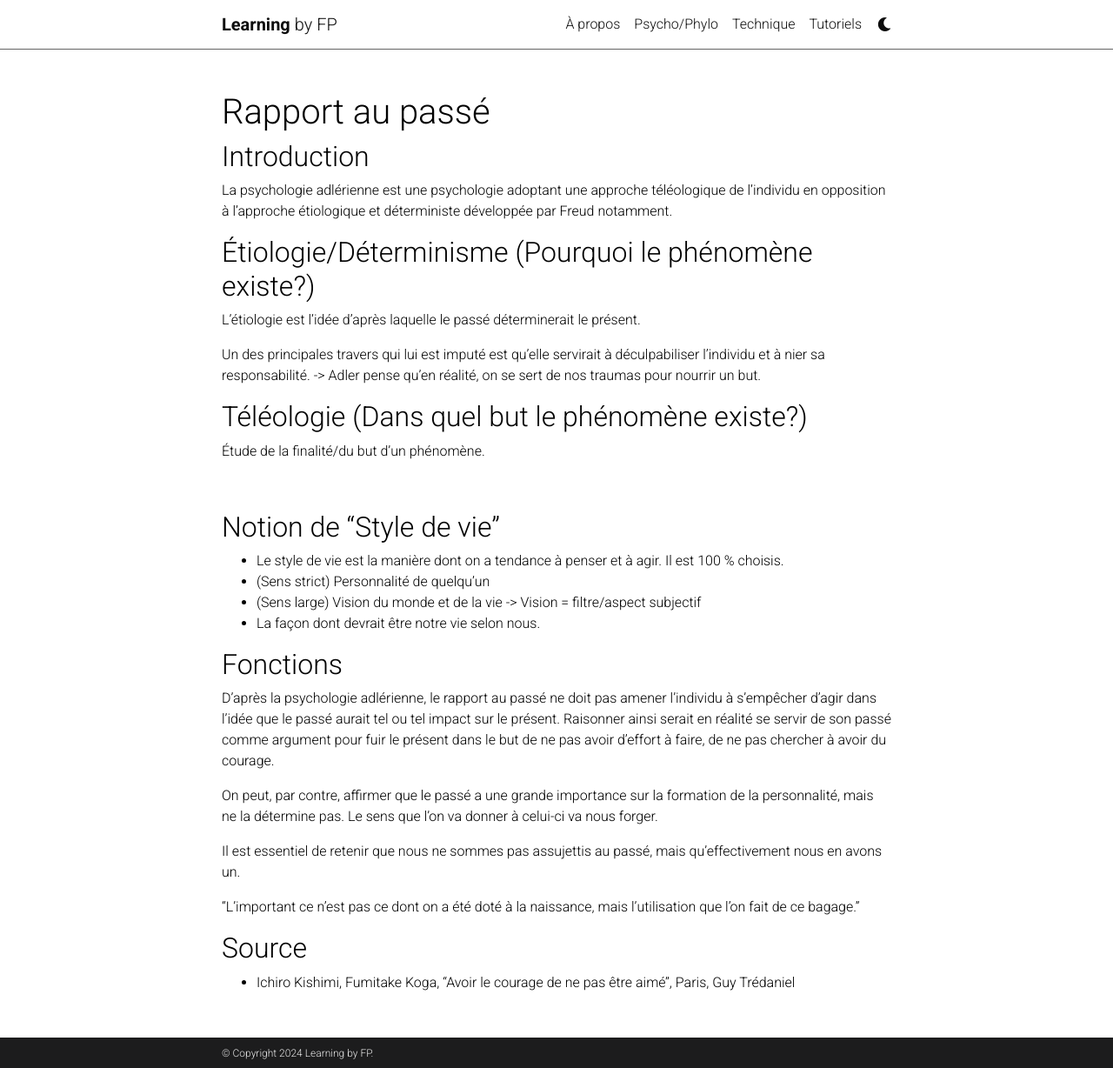
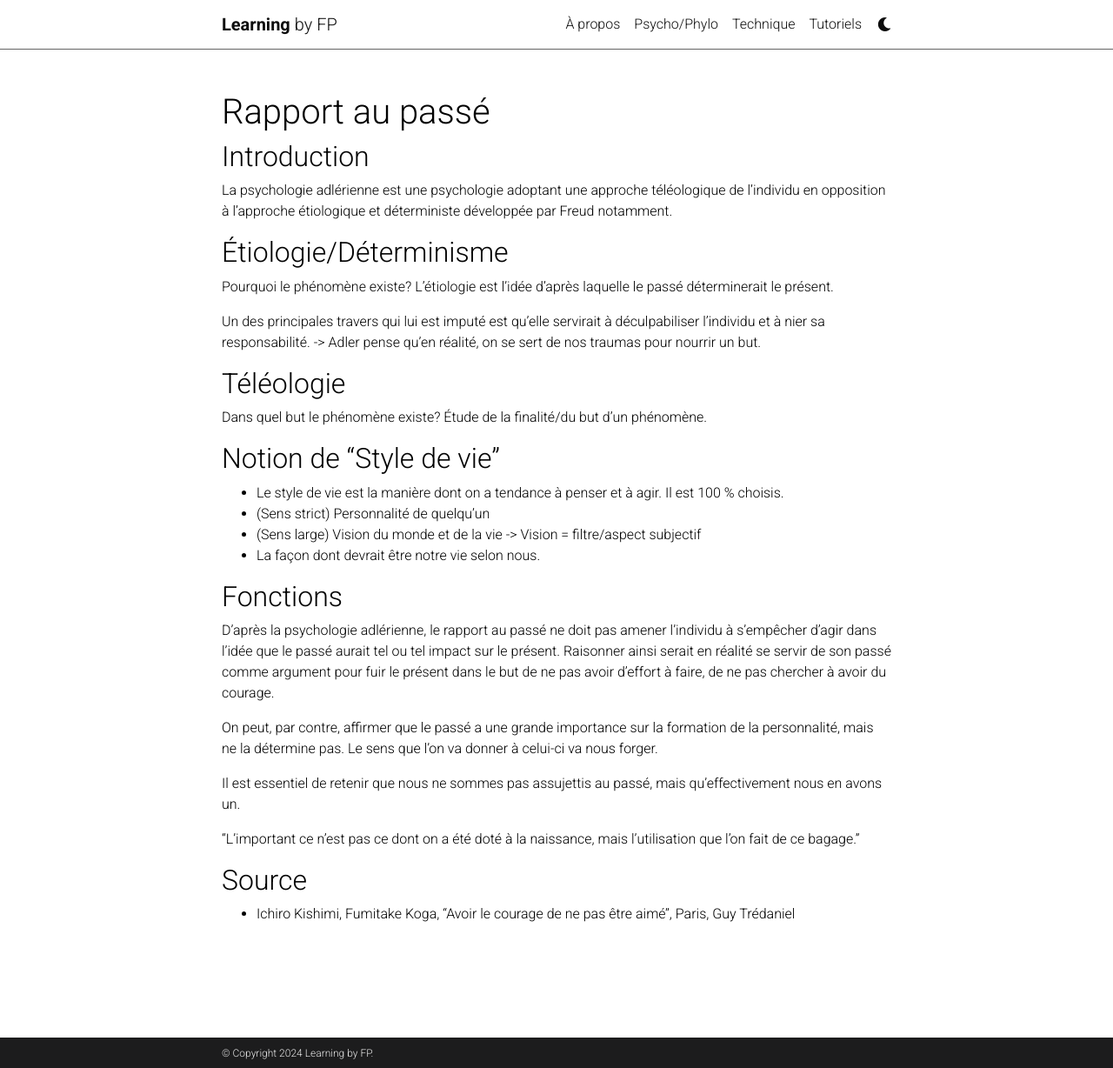
Before and after one commit to mpek29/learning, a Jekyll site: the page built from _psycho_phylo/relation_past.md, in a window 1280 px wide and 1228 px high. Shown: the whole window at 87% size. Built offline with Jekyll 4.4.1, drawn with Linux system fonts in a browser that asks for light colours; comment, search, counter and statistics services are not loaded; a style sheet for code colours, icons or effects is not loaded.

Commit message:
Style test

```diff
--- a/_psycho_phylo/relation_past.md
+++ b/_psycho_phylo/relation_past.md
@@ -8,15 +8,15 @@ importance: 2
 ## Introduction
 La psychologie adlérienne est une psychologie adoptant une approche téléologique de l'individu en opposition à l'approche étiologique et déterministe développée par Freud notamment.
 
-## Étiologie/Déterminisme (Pourquoi le phénomène existe?)
+## Étiologie/Déterminisme
+Pourquoi le phénomène existe?
 L'étiologie est l'idée d'après laquelle le passé déterminerait le présent.
 
 Un des principales travers qui lui est imputé est qu'elle servirait à déculpabiliser l'individu et à nier sa responsabilité. -> Adler pense qu'en réalité, on se sert de nos traumas pour nourrir un but.
 
-## Téléologie (Dans quel but le phénomène existe?)
+## Téléologie
+Dans quel but le phénomène existe?
 Étude de la finalité/du but d'un phénomène.
-
-<br>
 
 ## Notion de "Style de vie"
 - Le style de vie est la manière dont on a tendance à penser et à agir. Il est 100 % choisis.
```
